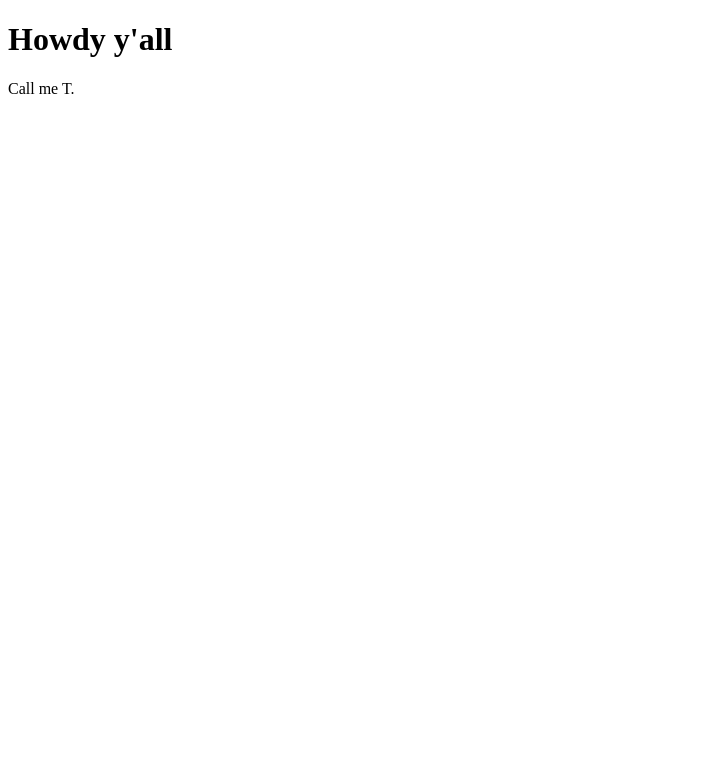
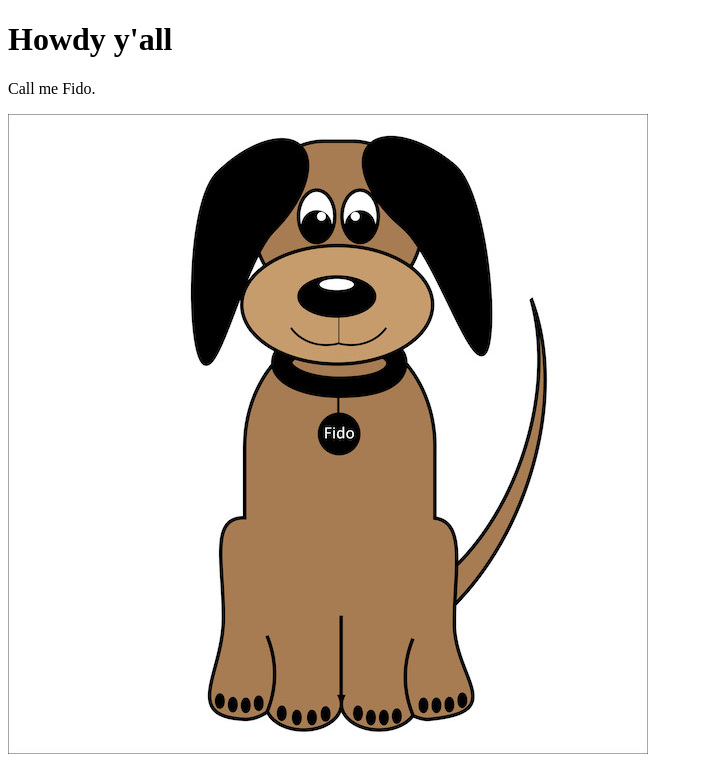
Before and after one commit to moriamyusuf/website, a plain HTML site: page index.html in a window 1280 px wide. Shown: the whole page, without its empty margins (0-703 px from the left). Drawn offline with Linux system fonts and the light colour scheme.

Commit message:
Add an image

```diff
--- a/index.html
+++ b/index.html
@@ -5,6 +5,7 @@
 </head>
 <body>
   <h1>Howdy y'all</h1>
-  <p>Call me T.</p>
+  <p>Call me Fido.</p>
+  <img src="images/dog-cartoon.jpg" alt="An image of a dog in cartoon form">
 </body>
 </html>
```
Also changed, not shown: images/dog-cartoon.jpg (added), 1 other file.
